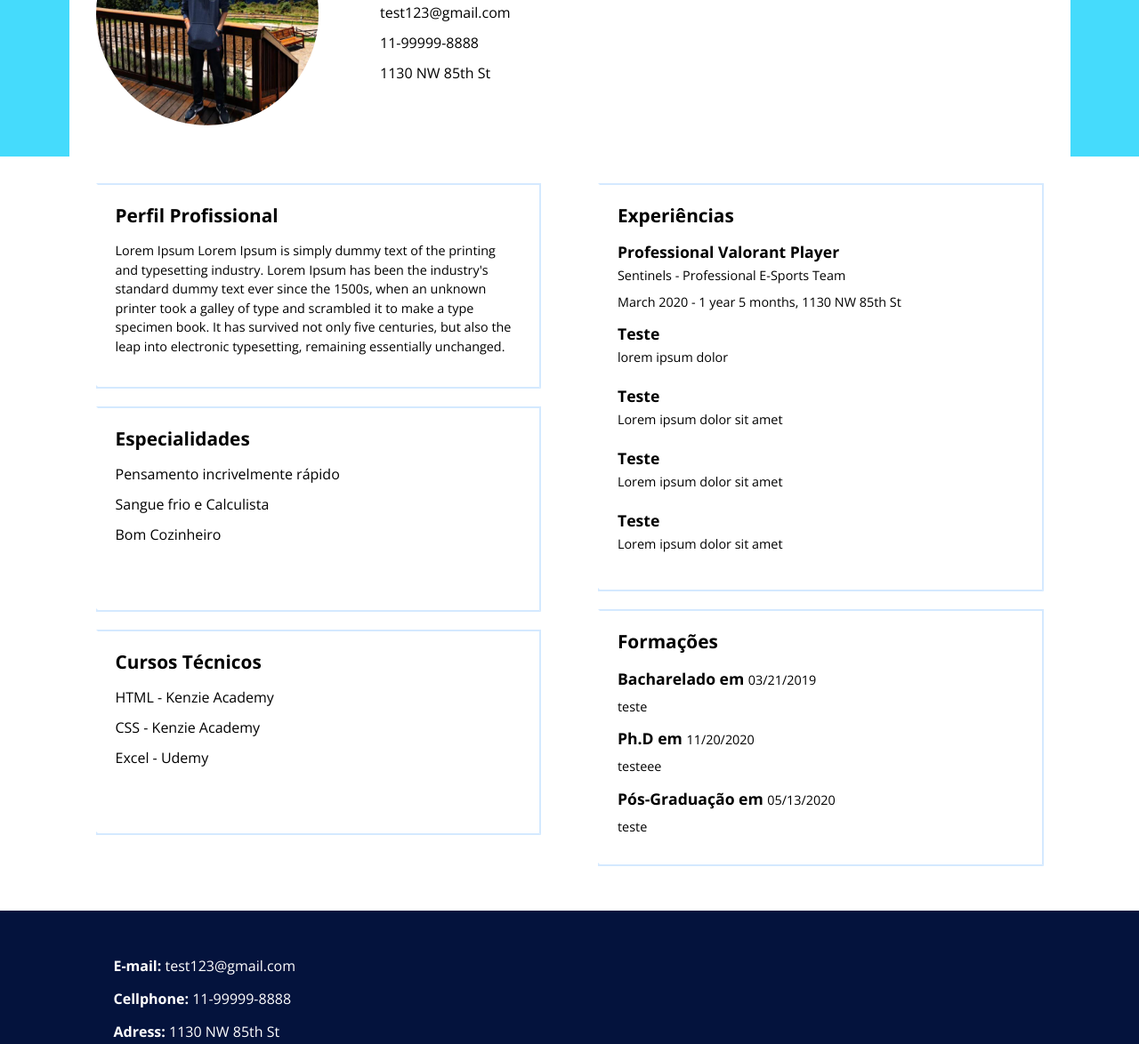
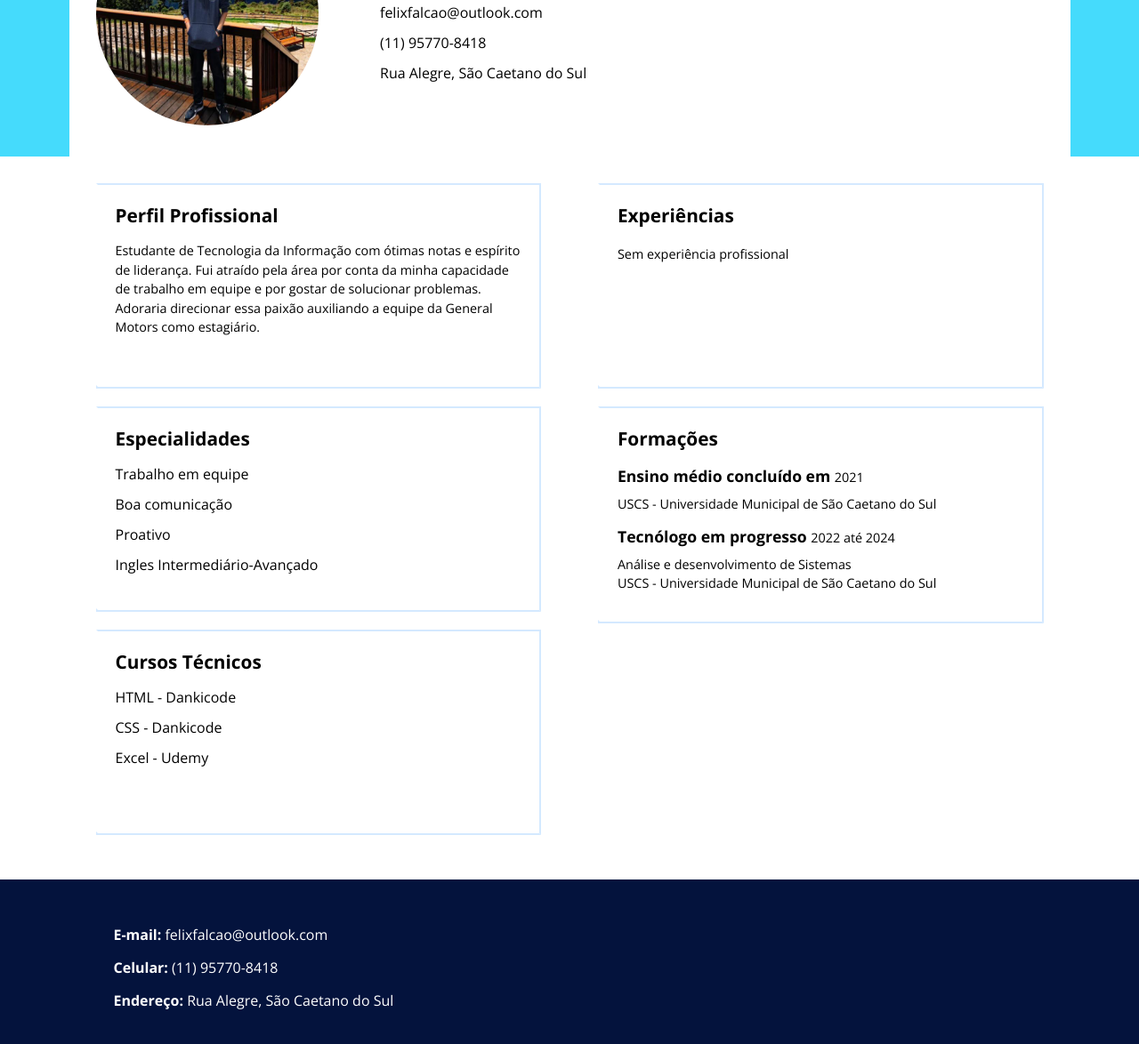
Before and after one commit to felixportdefault/felixportdefault.github.io, a plain HTML site: page index.htm in a window 1280 px wide. Shown: the part 169-1343 px from the top of the page at 89% size. Drawn offline with nearby package versions, Linux system fonts and the light colour scheme.

Commit message:
Atualização no portfolio

```diff
--- a/index.htm
+++ b/index.htm
@@ -44,15 +44,15 @@
 
                     <ul>
                       <li>
-                        <a href="mailto:test123@gmail.com"
-                          >test123@gmail.com</a
+                        <a href="mailto:felixfalcao@outlook.com"
+                          >felixfalcao@outlook.com</a
                         >
                       </li>
                       <li>
-                        <a href="tel:5511957708418">11-99999-8888</a>
+                        <a href="tel:5511957708418">(11) 95770-8418</a>
                       </li>
                       <li>
-                        <a href="#">1130 NW 85th St</a>
+                        <a href="#">Rua Alegre, São Caetano do Sul</a>
                       </li>
                     </ul>
                   </div>
@@ -71,12 +71,10 @@
                   <section>
                     <span class="topo-direita"></span>
                       <h2>Perfil Profissional</h2>
-                      <p>Lorem Ipsum Lorem Ipsum is simply dummy text of the
-                        printing and typesetting industry. Lorem Ipsum has been the
-                        industry's standard dummy text ever since the 1500s, when an unknown
-                        printer took a galley of type and scrambled it to make a type specimen book.
-                        It has survived not only five centuries, but also the leap into electronic typesetting,
-                        remaining essentially unchanged.</p>
+                      <p>Estudante de Tecnologia da Informação com ótimas notas e espírito de liderança.
+                        Fui atraído pela área por conta da minha capacidade de trabalho em equipe e por
+                        gostar de solucionar problemas. Adoraria direcionar essa paixão auxiliando a
+                        equipe da General Motors como estagiário.</p>
                       <span class="baixo-esquerda"></span>
                   </section>
 
@@ -84,9 +82,10 @@
                   <span class="topo-direita"></span>
                     <h2>Especialidades</h2>
                       <ul>
-                        <li>Pensamento incrivelmente rápido</li>
-                        <li>Sangue frio e Calculista</li>
-                        <li>Bom Cozinheiro</li>
+                        <li>Trabalho em equipe</li>
+                        <li>Boa comunicação</li>
+                        <li>Proativo</li>
+                        <li>Ingles Intermediário-Avançado</li>
                       </ul>
                     <span class="baixo-esquerda"></span>
                 </section>
@@ -95,8 +94,8 @@
                   <span class="topo-direita"></span>
                     <h2>Cursos Técnicos</h2>
                     <ul>
-                    <li>HTML - Kenzie Academy</li>
-                    <li>CSS - Kenzie Academy</li>
+                    <li>HTML - Dankicode</li>
+                    <li>CSS - Dankicode</li>
                     <li>Excel - Udemy</li>
                     </ul>
                   <span class="baixo-esquerda"></span>
@@ -110,34 +109,11 @@
                     <h2>Experiências</h2>
                     <ul>
                     <li>
-                        <h3>Professional Valorant Player</h3>
-                        <strong>Sentinels - Professional E-Sports Team</strong>
-                        <p>March 2020 - 1 year 5 months, 1130 NW 85th St</p>
-                    </li>
-                    <li>
-                        <h3>Teste</h3>
-                        <strong>lorem ipsum dolor</strong>
+                        <h3></h3>
+                        <strong>Sem experiência profissional</strong>
                         <p></p>
                     </li>
-                    <li>
-                        <h3>Teste</h3>
-                        <strong>Lorem ipsum dolor sit amet</strong>
-                        <p>
 
-                        </p>
-                    </li>
-                    <li>
-                        <h3>Teste</h3>
-                        <strong>Lorem ipsum dolor sit amet</strong>
-                        <p>
-
-                        </p>
-                    </li>
-                    <li>
-                        <h3>Teste</h3>
-                        <strong>Lorem ipsum dolor sit amet</strong>
-                        <p></p>
-                    </li>
                     </ul>
                   <span class="baixo-esquerda"></span>
                 </section>
@@ -147,17 +123,15 @@
                     <h2>Formações</h2>
                     <ul>
                     <li>
-                        <h3>Bacharelado em <strong>03/21/2019</strong></h3>
-                        <p>teste</p>
+                        <h3>Ensino médio concluído em <strong>2021</strong></h3>
+                        <p>USCS - Universidade Municipal de São Caetano do Sul</p>
                     </li>
                     <li>
-                        <h3>Ph.D em <strong>11/20/2020</strong></h3>
-                        <p>testeee</p>
+                        <h3>Tecnólogo em progresso <strong> 2022 até 2024</strong></h3>
+                        <p>Análise e desenvolvimento de Sistemas</p>
+                        <p>USCS - Universidade Municipal de São Caetano do Sul</p>
                     </li>
-                    <li>
-                        <h3>Pós-Graduação em <strong>05/13/2020</strong></h3>
-                        <p>teste</p>
-                    </li>
+
                     </ul>
                   <span class="baixo-esquerda"></span>
                 </section>
@@ -171,13 +145,13 @@
             <nav>
               <ul class="info-contato">
                 <li>
-                  <a href="mailto:test123@gmail.com"><strong>E-mail:</strong> test123@gmail.com</a>
+                  <a href="mailto:felixfalcao@outlook.com"><strong>E-mail:</strong> felixfalcao@outlook.com</a>
                 </li>
                 <li>
-                  <a href="tel:5511957708418"><strong>Cellphone:</strong> 11-99999-8888</a>
+                  <a href="tel:5511957708418"><strong>Celular:</strong> (11) 95770-8418</a>
                 </li>
                 <li>
-                  <a href="#"><strong>Adress:</strong> 1130 NW 85th St</a>
+                  <a href="#"><strong>Endereço:</strong> Rua Alegre, São Caetano do Sul</a>
                 </li>
               </ul>
             </nav>
@@ -185,31 +159,31 @@
             <nav>
               <ul class="redes-sociais">
                 <li>
-                  <a href="">
+                  <a href="https://www.linkedin.com/in/félix-falcão-63b70a234/" target="_blank">
                     <img src="./assets/img/linkedin.svg" alt="Linkedin" />
                     <p>Linkedin</p>
                   </a>
                 </li>
                 <li>
-                  <a href="#">
+                  <a href="#" target="_blank">
                     <img src="./assets/img/github-big-logo.svg" alt="Github" />
                     <p>Github</p>
                   </a>
                 </li>
                 <li>
-                  <a href="https://www.instagram.com/felix.falcao_/">
+                  <a href="https://www.instagram.com/felix.falcao_/" target="_blank">
                     <img src="./assets/img/instagram.svg" alt="Instagram" />
                     <p>Instagram</p>
                   </a>
                 </li>
                 <li>
-                  <a href="https://www.youtube.com/channel/UCCQ-XYRjuMoTWlY6HyEXvXQ">
+                  <a href="https://www.youtube.com/channel/UCCQ-XYRjuMoTWlY6HyEXvXQ" target="_blank">
                     <img src="./assets/img/youtube.svg" alt="Youtube" />
                     <p>Youtube</p>
                   </a>
                 </li>
                 <li>
-                  <a href="#">
+                  <a href="#" target="_blank">
                     <img src="./assets/img/facebook-app-symbol.svg" alt="Facebook" />
                     <p>Facebook</p>
                   </a>
```
